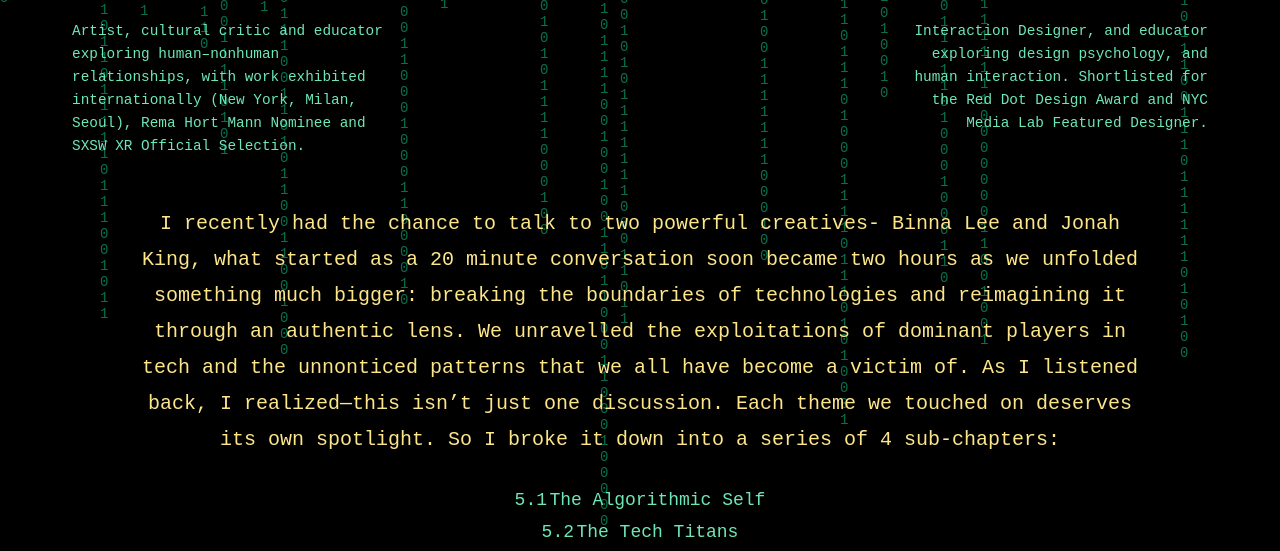
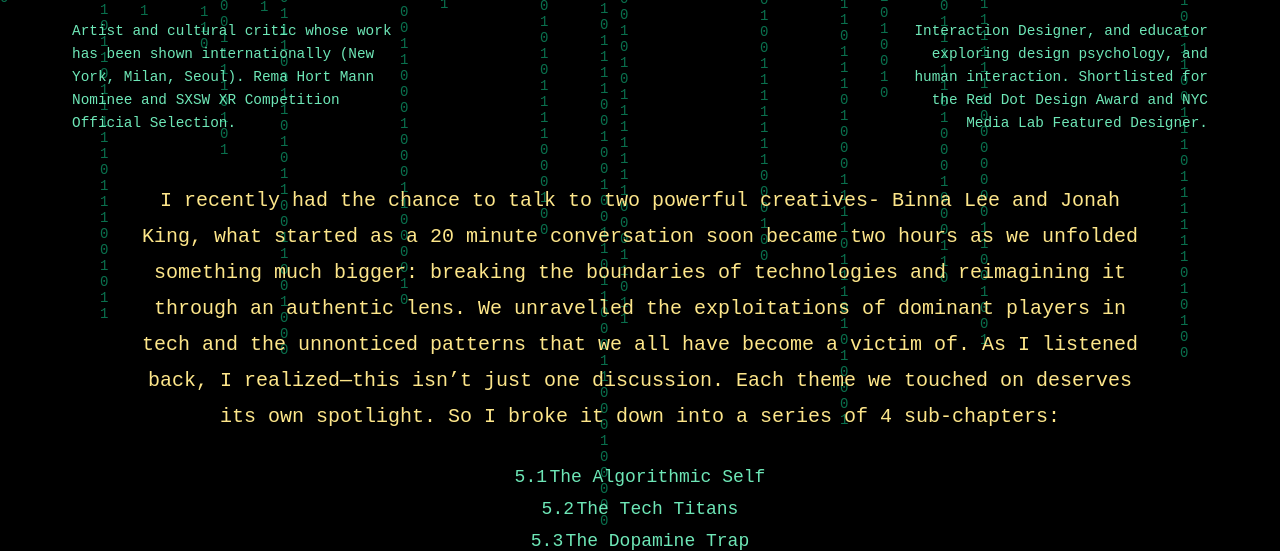
Before and after one commit to mehakx/designingauthenticity1, a plain HTML site: page index.html in a window 1280 px wide. Shown: the part 260-811 px from the top of the page. Drawn offline with Linux system fonts and the light colour scheme.

Commit message:
Update index.html

```diff
--- a/index.html
+++ b/index.html
@@ -340,7 +340,7 @@
         <!-- Profile Descriptions -->
         <div class="descriptions">
             <div class="description">
-                Artist, cultural critic and educator exploring human–nonhuman relationships, with work exhibited internationally (New York, Milan, Seoul), Rema Hort Mann Nominee and SXSW XR Official Selection.
+                Artist and cultural critic whose work has been shown internationally (New York, Milan, Seoul). Rema Hort Mann Nominee and SXSW XR Competition Official Selection.
             </div>
             <div style="flex: 1;"></div>
             <div class="description right">
```
